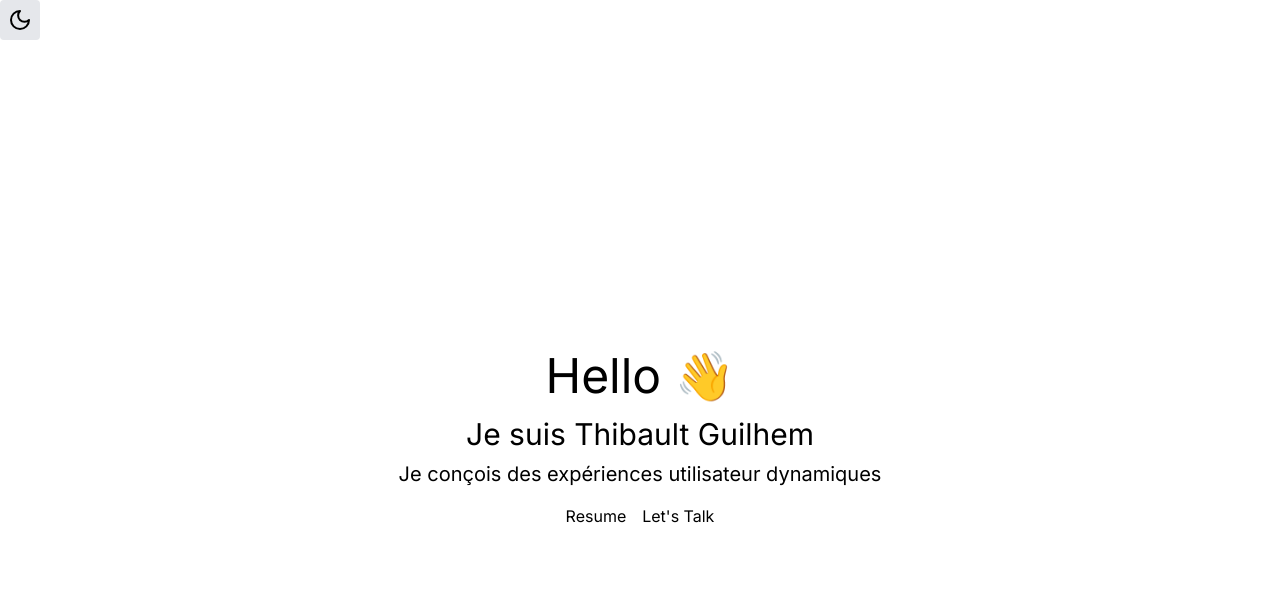
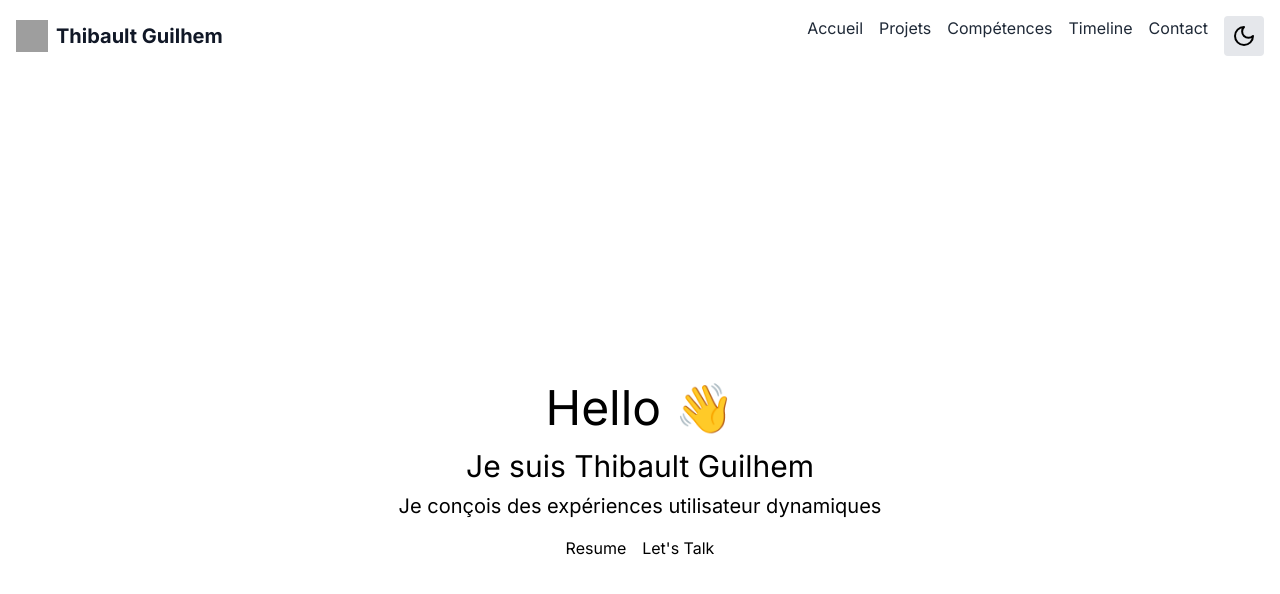
Before and after one commit to ThibaultG94/next-portfolio, a Next.js app: page / in a window 1280 px wide. Shown: the top 594 px of the page. Built offline with nearby package versions, Linux system fonts and the light colour scheme; grey boxes are pictures that could not be loaded.

Commit message:
chore: Add responsive menu to header component

```diff
--- a/src/app/components/Header.js
+++ b/src/app/components/Header.js
@@ -1,10 +1,120 @@
-import React from "react";
+"use client";
+import React, { useState } from "react";
 import ThemeToggle from "./ThemeToggle";
+import { Menu, X } from "lucide-react";
 
 const Header = () => {
+  const [isOpen, setIsOpen] = useState(false);
+
+  const toggleMenu = () => {
+    setIsOpen(!isOpen);
+  };
+
   return (
-    <div>
-      <ThemeToggle />
+    <div className="container mx-auto flex justify-between items-center p-4">
+      <div className="flex items-center">
+        <img
+          src="/path-to-your-logo.png"
+          alt="profil"
+          className="h-8 w-8 mr-2"
+        />
+        <span className="text-xl font-bold text-gray-900 dark:text-gray-100">
+          Thibault Guilhem
+        </span>
+      </div>
+      <nav className="hidden md:flex space-x-4">
+        <a
+          href="#home"
+          className="text-gray-800 dark:text-gray-200 hover:text-gray-600 dark:hover:text-gray-400"
+        >
+          Accueil
+        </a>
+        <a
+          href="#projects"
+          className="text-gray-800 dark:text-gray-200 hover:text-gray-600 dark:hover:text-gray-400"
+        >
+          Projets
+        </a>
+        <a
+          href="#skills"
+          className="text-gray-800 dark:text-gray-200 hover:text-gray-600 dark:hover:text-gray-400"
+        >
+          Compétences
+        </a>
+        <a
+          href="#timeline"
+          className="text-gray-800 dark:text-gray-200 hover:text-gray-600 dark:hover:text-gray-400"
+        >
+          Timeline
+        </a>
+        <a
+          href="#contact"
+          className="text-gray-800 dark:text-gray-200 hover:text-gray-600 dark:hover:text-gray-400"
+        >
+          Contact
+        </a>
+        <ThemeToggle />
+      </nav>
+      <div className="md:hidden flex items-center">
+        <ThemeToggle />
+        <button
+          onClick={() => setIsOpen(!isOpen)}
+          className="text-gray-800 dark:text-gray-200 focus:outline-none ml-2"
+        >
+          {isOpen ? <X className="h-6 w-6" /> : <Menu className="h-6 w-6" />}
+        </button>
+      </div>
+      {isOpen && (
+        <div className="fixed inset-0 z-50 flex items-center justify-center bg-black bg-opacity-50 md:hidden">
+          <div className="fixed right-0 top-0 h-full w-full max-w-sm bg-white bg-opacity-90 dark:bg-gray-800 p-4">
+            <div className="flex justify-end">
+              <button
+                onClick={toggleMenu}
+                className="text-gray-800 dark:text-gray-200 focus:outline-none"
+              >
+                <X className="h-6 w-6" />
+              </button>
+            </div>
+            <nav className="flex flex-col items-center mt-10 space-y-6 text-2xl">
+              <a
+                href="#home"
+                onClick={toggleMenu}
+                className="text-gray-800 dark:text-gray-200 hover:text-gray-600 dark:hover:text-gray-400"
+              >
+                Accueil
+              </a>
+              <a
+                href="#projects"
+                onClick={toggleMenu}
+                className="text-gray-800 dark:text-gray-200 hover:text-gray-600 dark:hover:text-gray-400"
+              >
+                Projets
+              </a>
+              <a
+                href="#skills"
+                onClick={toggleMenu}
+                className="text-gray-800 dark:text-gray-200 hover:text-gray-600 dark:hover:text-gray-400"
+              >
+                Compétences
+              </a>
+              <a
+                href="#timeline"
+                onClick={toggleMenu}
+                className="text-gray-800 dark:text-gray-200 hover:text-gray-600 dark:hover:text-gray-400"
+              >
+                Timeline
+              </a>
+              <a
+                href="#contact"
+                onClick={toggleMenu}
+                className="text-gray-800 dark:text-gray-200 hover:text-gray-600 dark:hover:text-gray-400"
+              >
+                Contact
+              </a>
+            </nav>
+          </div>
+        </div>
+      )}
     </div>
   );
 };
```
